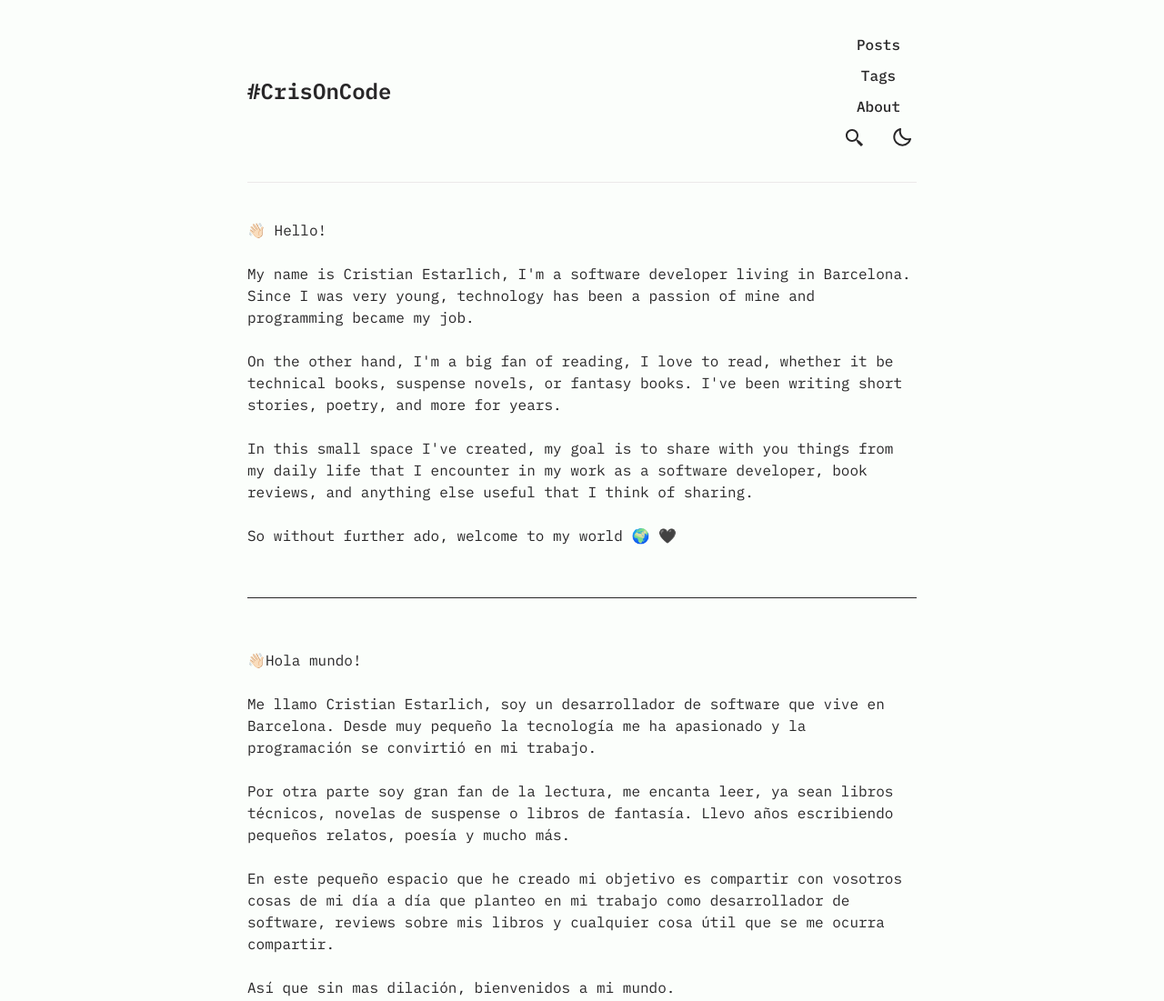
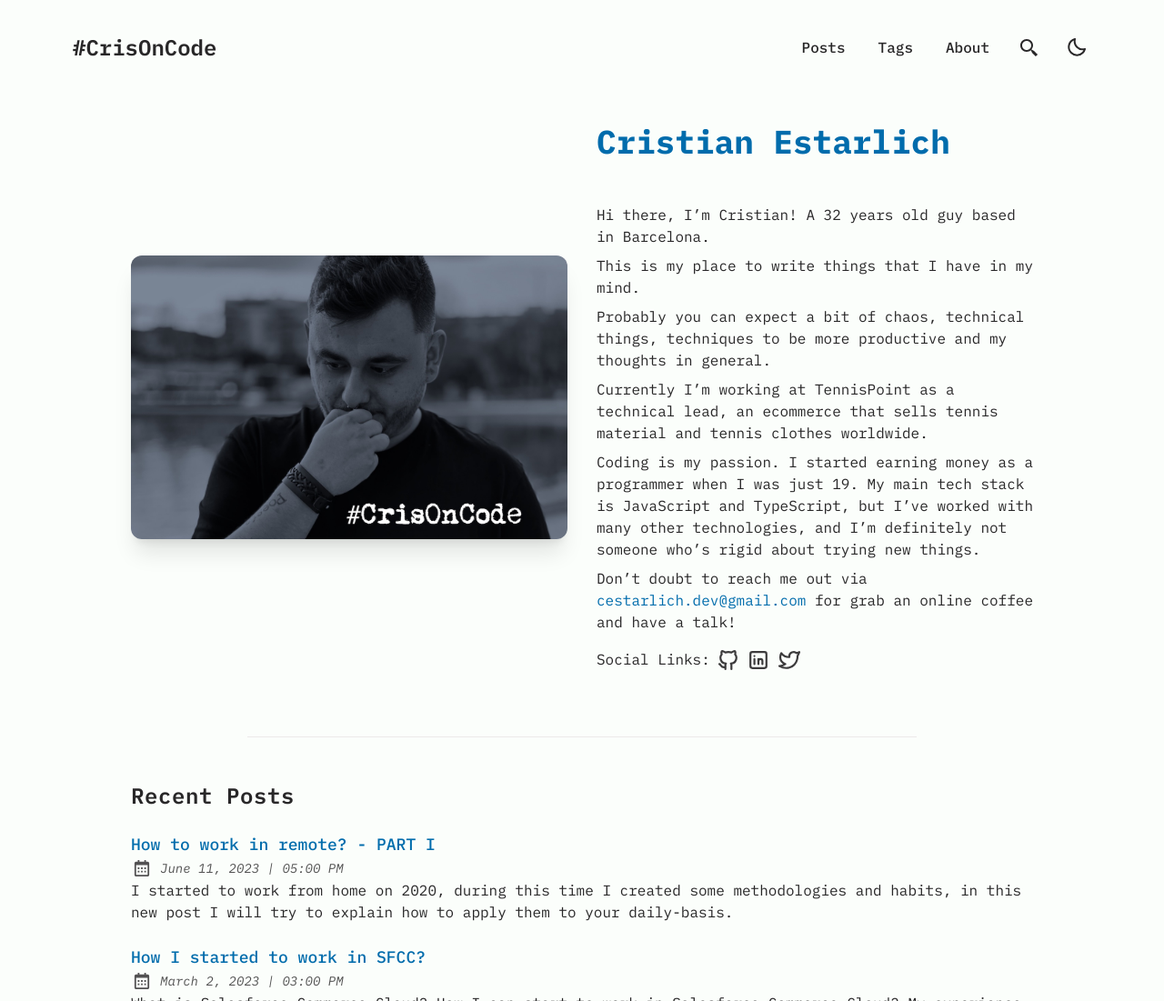
Before and after one commit to crisoncode/crisoncode, an Astro site: page / in a window 1280 px wide. Shown: the top 1101 px of the page at 91% size. Built offline with nearby package versions, Linux system fonts and the light colour scheme; Astro itself is replaced by a stand-in of ours.

Commit message:
Refactor Header and add Hero component; update styles for layout consistency

```diff
--- a/src/components/Header.astro
+++ b/src/components/Header.astro
@@ -2,7 +2,6 @@
 import { SITE } from "@config";
 import Hr from "./Hr.astro";
 import LinkButton from "./LinkButton.astro";
-
 
 export interface Props {
 	activeNav?: "posts" | "tags" | "about" | "search";
@@ -15,9 +14,7 @@ const { activeNav } = Astro.props;
 	<a id="skip-to-content" href="#main-content">Skip to content</a>
 	<div class="nav-container">
 		<div class="top-nav-wrap">
-      <a href="/" class="logo">
-        #CrisOnCode
-      </a>
+			<a href="/" class="logo"> #CrisOnCode </a>
 			<nav id="nav-menu">
 				<button
 					class="hamburger-menu focus-outline"
@@ -89,15 +86,14 @@ const { activeNav } = Astro.props;
 			</nav>
 		</div>
 	</div>
-  <Hr />
 </header>
 
 <style>
 	#skip-to-content {
-    @apply absolute -top-full left-16 z-50 bg-skin-accent py-2 px-3 text-skin-inverted transition-all focus:top-4;
+		@apply absolute -top-full left-16 z-50 bg-skin-accent px-3 py-2 text-skin-inverted transition-all focus:top-4;
 	}
 	.nav-container {
-    @apply mx-auto flex max-w-3xl flex-col items-center justify-between sm:flex-row;
+		@apply mx-auto flex max-w-6xl flex-col items-center justify-between sm:flex-row;
 	}
 	.top-nav-wrap {
 		@apply relative flex w-full items-start justify-between p-4 sm:items-center sm:py-8;
@@ -116,10 +112,10 @@ const { activeNav } = Astro.props;
 		@apply flex w-full flex-col items-center bg-skin-fill sm:ml-2 sm:flex-row sm:justify-end sm:space-x-4 sm:py-0;
 	}
 	nav ul {
-    @apply mt-4 grid w-44 grid-cols-2 grid-rows-4 gap-y-2 gap-x-2 sm:mt-0 sm:ml-0 sm:w-auto sm:gap-y-0 sm:gap-x-5;
+		@apply mt-4 flex w-full flex-wrap items-center justify-center gap-x-2 gap-y-2 sm:ml-0 sm:mt-0 sm:w-auto sm:flex-nowrap sm:gap-x-5 sm:gap-y-0;
 	}
 	nav ul li {
-    @apply col-span-2 flex items-center justify-center;
+		@apply flex flex-1 items-center justify-center;
 	}
 	nav ul li a {
 		@apply w-full px-4 py-3 text-center font-medium hover:text-skin-accent sm:my-0 sm:px-2 sm:py-1;
@@ -129,7 +125,7 @@ const { activeNav } = Astro.props;
 	}
 	nav ul li:nth-child(4),
 	nav ul li:nth-child(5) {
-    @apply col-span-1;
+		@apply flex-none;
 	}
 	nav a.active {
 		@apply underline decoration-wavy decoration-2 underline-offset-4;
--- /dev/null
+++ b/src/components/Hero.astro
@@ -0,0 +1,87 @@
+---
+import Socials from "@components/Socials.astro";
+import { SOCIALS } from "@config";
+
+const socialCount = SOCIALS.filter(social => social.active).length;
+---
+
+<section
+	id="hero"
+	class="md:grid-cols-2 md:items-start mb-12 grid grid-cols-2 items-center gap-8"
+>
+	<div class="profile-picture">
+		<img
+			src="/assets/profile.jpg"
+			alt="Cristian Estarlich"
+			class="shadow-accent-500/50 rounded-xl object-cover shadow-xl"
+		/>
+	</div>
+	<div class="profile-text">
+		<h2 class="mb-12 text-4xl font-bold text-skin-accent">
+			Cristian Estarlich
+		</h2>
+
+		<p>Hi there, I’m Cristian! A 32 years old guy based in Barcelona.</p>
+
+		<p>This is my place to write things that I have in my mind.</p>
+
+		<p>
+			Probably you can expect a bit of chaos, technical things, techniques to be
+			more productive and my thoughts in general.
+		</p>
+
+		<p>
+			Currently I’m working at TennisPoint as a technical lead, an ecommerce
+			that sells tennis material and tennis clothes worldwide.
+		</p>
+
+		<p>
+			Coding is my passion. I started earning money as a programmer when I was
+			just 19. My main tech stack is JavaScript and TypeScript, but I’ve worked
+			with many other technologies, and I’m definitely not someone who’s rigid
+			about trying new things.
+		</p>
+
+		<p>
+			Don’t doubt to reach me out via <a
+				href="mailto:cestarlich.dev@gmail.com"
+				class="text-skin-accent">cestarlich.dev@gmail.com</a
+			> for grab an online coffee and have a talk!
+		</p>
+
+		{
+			// only display if at least one social link is enabled
+			socialCount > 0 && (
+				<div class="social-wrapper">
+					<div class="social-links">Social Links:</div>
+					<Socials />
+				</div>
+			)
+		}
+	</div>
+</section>
+
+<style>
+	/* ===== Hero Section ===== */
+	#hero {
+		@apply pb-6 pt-8;
+	}
+	#hero h1 {
+		@apply my-4 inline-block text-3xl font-bold sm:my-8 sm:text-5xl;
+	}
+	#hero .rss-link {
+		@apply mb-6;
+	}
+	#hero .rss-icon {
+		@apply mb-2 h-6 w-6 scale-110 fill-skin-accent sm:mb-3 sm:scale-125;
+	}
+	#hero p {
+		@apply my-2;
+	}
+	.social-wrapper {
+		@apply mt-4 flex flex-col sm:flex-row sm:items-center;
+	}
+	.social-links {
+		@apply mb-1 mr-2 whitespace-nowrap sm:mb-0;
+	}
+</style>
--- a/src/pages/index.astro
+++ b/src/pages/index.astro
@@ -6,58 +6,19 @@ import Footer from "@components/Footer.astro";
 import LinkButton from "@components/LinkButton.astro";
 import Hr from "@components/Hr.astro";
 import Card from "@components/Card";
-import Socials from "@components/Socials.astro";
+import Hero from "@components/Hero.astro";
 import getSortedPosts from "@utils/getSortedPosts";
 import slugify from "@utils/slugify";
-import { SOCIALS } from "@config";
 
 const posts = await getCollection("blog");
 
 const sortedPosts = getSortedPosts(posts);
-
-
-const socialCount = SOCIALS.filter(social => social.active).length;
 ---
 
 <Layout>
 	<Header />
 	<main id="main-content">
-    <section id="hero">
-      <p>
-				👋🏻 Hello!
-				<br><br>
-				My name is Cristian Estarlich, I'm a software developer living in Barcelona. Since I was very young, technology has been a passion of mine and programming became my job.
-				<br><br>
-				On the other hand, I'm a big fan of reading, I love to read, whether it be technical books, suspense novels, or fantasy books. I've been writing short stories, poetry, and more for years.
-				<br><br>
-				In this small space I've created, my goal is to share with you things from my daily life that I encounter in my work as a software developer, book reviews, and anything else useful that I think of sharing.
-				<br><br>
-				So without further ado, welcome to my world 🌍 🖤
-      </p>
-			<br><br>
-			<hr>
-			<br><br>
-			<p>
-				👋🏻Hola mundo!
-				<br><br>
-				Me llamo Cristian Estarlich,  soy un desarrollador de software que vive en Barcelona. Desde muy pequeño la tecnología me ha apasionado y la programación se convirtió en mi trabajo.
-				<br><br>
-				Por otra parte soy gran fan de la lectura, me encanta leer, ya sean libros técnicos,  novelas de suspense o libros de fantasía. Llevo años escribiendo pequeños relatos, poesía y mucho más.
-				<br><br>
-				En este pequeño espacio que he creado mi objetivo es compartir con vosotros cosas de mi día a día que planteo en mi trabajo como desarrollador de software, reviews sobre mis libros y cualquier cosa útil que se me ocurra compartir.
-				<br><br>
-				Así que sin mas dilación, bienvenidos a mi mundo.
-			</p>
-      {
-        // only display if at least one social link is enabled
-        socialCount > 0 && (
-          <div class="social-wrapper">
-            <div class="social-links">Social Links:</div>
-            <Socials />
-          </div>
-        )
-      }
-    </section>
+		<Hero />
 
 		<Hr />
 
@@ -94,33 +55,10 @@ const socialCount = SOCIALS.filter(social => social.active).length;
 </Layout>
 
 <style>
-  /* ===== Hero Section ===== */
-  #hero {
-    @apply pt-8 pb-6;
-  }
-  #hero h1 {
-    @apply my-4 inline-block text-3xl font-bold sm:my-8 sm:text-5xl;
-  }
-  #hero .rss-link {
-    @apply mb-6;
-  }
-  #hero .rss-icon {
-    @apply mb-2 h-6 w-6 scale-110 fill-skin-accent sm:mb-3 sm:scale-125;
-  }
-  #hero p {
-    @apply my-2;
-  }
-  .social-wrapper {
-    @apply mt-4 flex flex-col sm:flex-row sm:items-center;
-  }
-  .social-links {
-    @apply mr-2 mb-1 whitespace-nowrap sm:mb-0;
-  }
-
 	/* ===== Featured & Recent Posts Sections ===== */
 	#featured,
 	#recent-posts {
-    @apply pt-12 pb-6;
+		@apply pb-6 pt-12;
 	}
 	#featured h2,
 	#recent-posts h2 {
--- a/src/styles/base.css
+++ b/src/styles/base.css
@@ -34,7 +34,7 @@
 	}
 	section,
 	footer {
-    @apply mx-auto max-w-3xl px-4;
+		@apply mx-auto max-w-5xl px-4;
 	}
 	a {
 		@apply outline-2 outline-offset-1 outline-skin-fill
```
Lines whose indentation alone changed are shown as unchanged.
